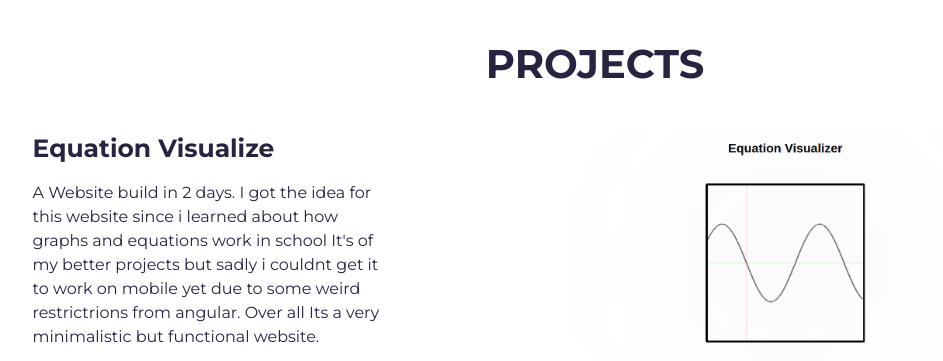
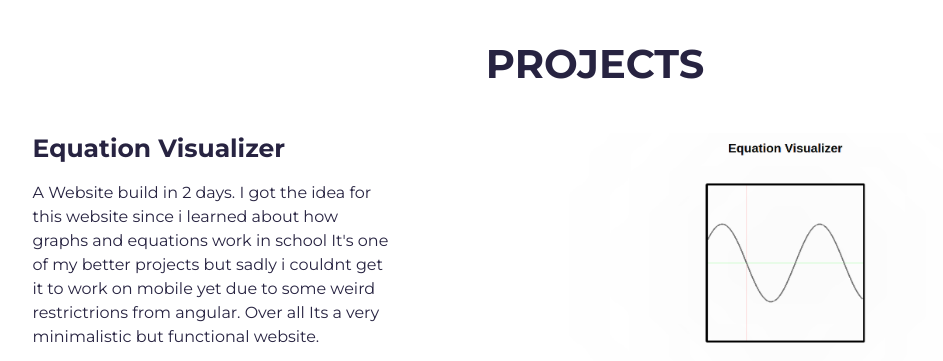
Before and after one commit to Elektroney/Portfolio, a website built with Parcel: page src/index.html in a window 1280 px wide. Shown: the part 1380-1741 px from the top of the page, without its empty margins (45-988 px from the left). Built offline with nearby package versions, Linux system fonts and the light colour scheme.

Commit message:
Grammatical Fix

```diff
--- a/src/index.html
+++ b/src/index.html
@@ -115,12 +115,12 @@
                     <div class="row">
                       <div class="col-lg-4 col-sm-12">
                         <div class="project-wrapper__text load-hidden">
-                          <h3 class="project-wrapper__text-title">Equation Visualize</h3>
+                          <h3 class="project-wrapper__text-title">Equation Visualizer</h3>
                           <div>
                             <p class="mb-4">
                             A Website build in 2 days. I got the idea for this website
                             since i learned about how graphs and equations work in school
-                            It's of my better projects but sadly i couldnt get it to work on mobile yet due
+                            It's one of my better projects but sadly i couldnt get it to work on mobile yet due
                             to some weird restrictrions from angular.
                             Over all Its a very minimalistic but functional website.
                             </p>
```
